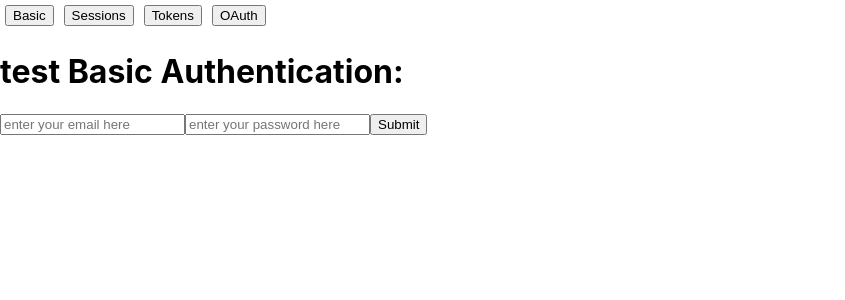
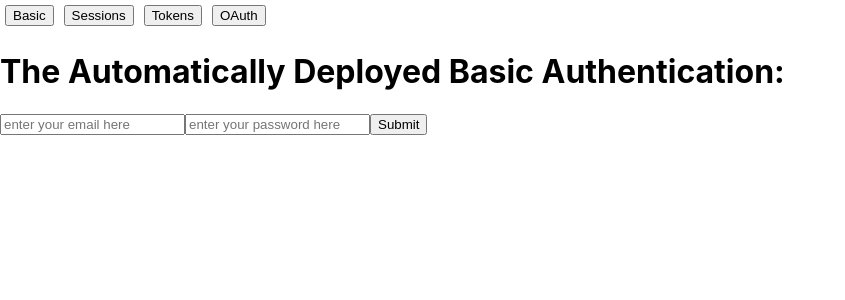
Before and after one commit to FoongL/ftbc11_auth_FE, a React (Create React App) app: page / in a window 1280 px wide. Shown: the top 300 px of the page, without its empty margins (0-845 px from the left). Built offline with nearby package versions, Linux system fonts and the light colour scheme.

Commit message:
just testing my CD

```diff
--- a/src/pages/basicAuth.jsx
+++ b/src/pages/basicAuth.jsx
@@ -40,7 +40,7 @@ const BasicAuth = () => {
 
   return (
     <div>
-      <h1>test Basic Authentication:</h1>
+      <h1>The Automatically Deployed Basic Authentication:</h1>
       <form onSubmit={handleSubmit}>
         <input
           type="text"
```
